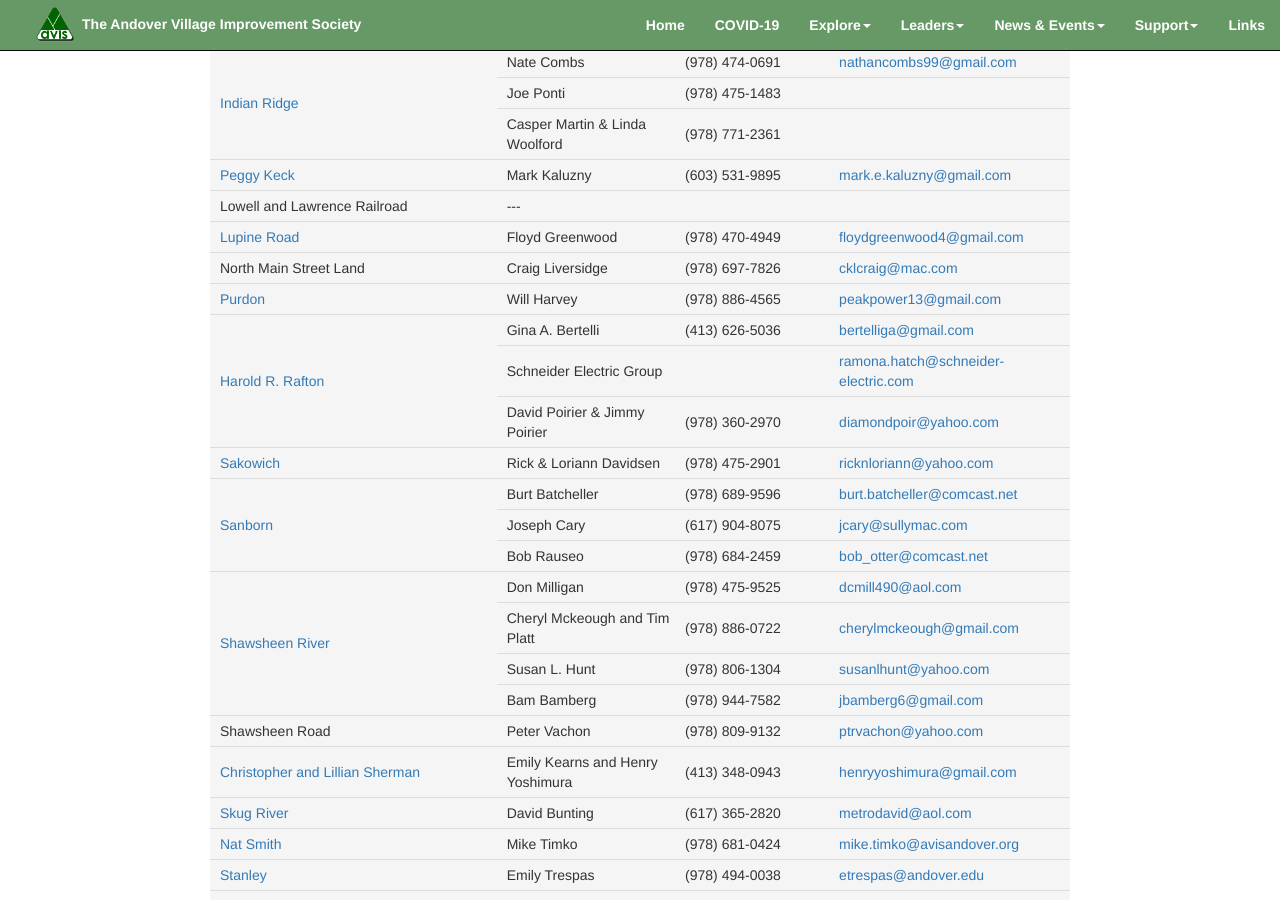
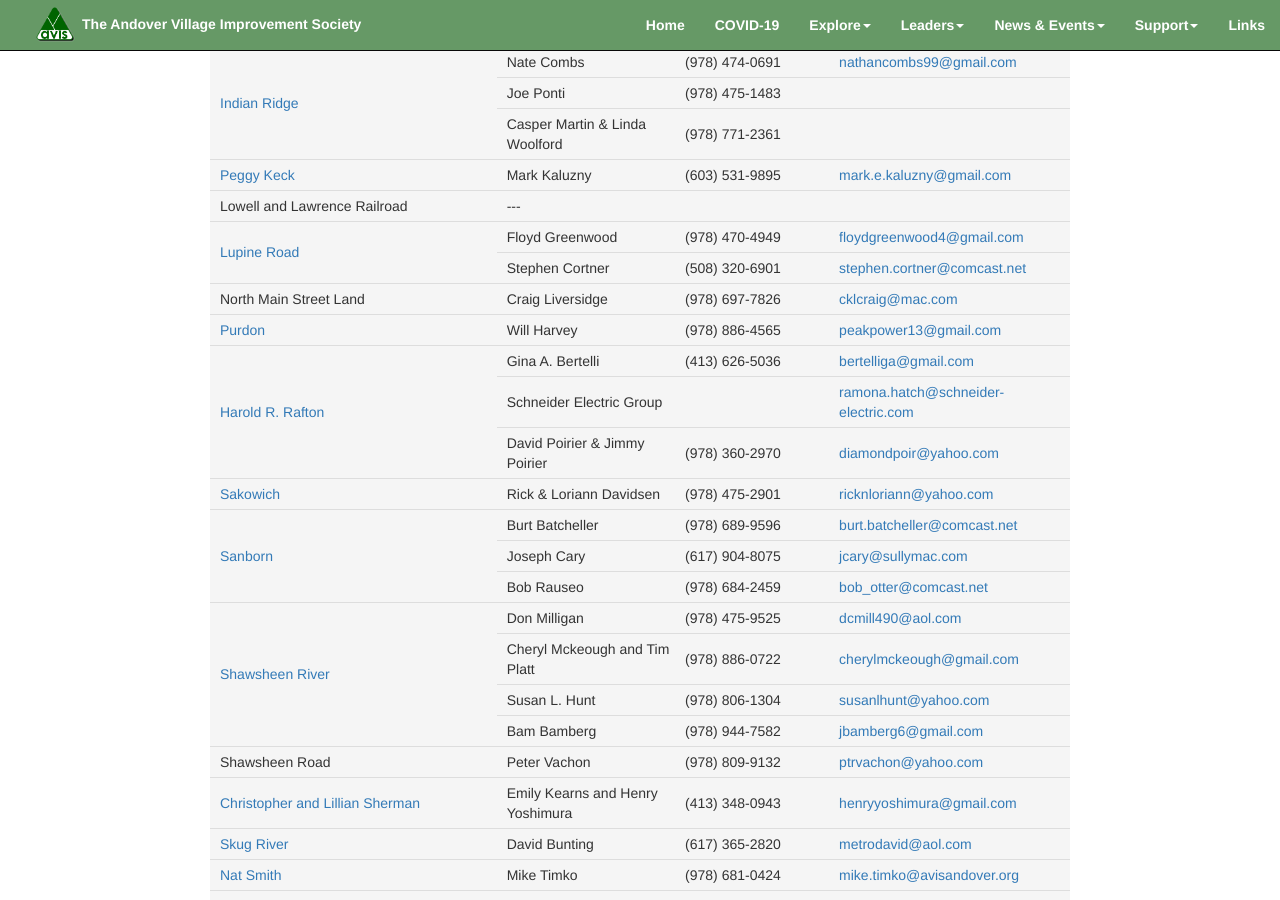
Before and after one commit to avisandover/avis-website, a Jekyll site: the page built from wardens.html, in a window 1280 px wide and 900 px high, scrolled down 1489 px. Built offline with Jekyll 4.4.1, drawn with Linux system fonts in a browser that asks for light colours; nearby versions of some CDN libraries.

Commit message:
New warden

```diff
--- a/lupine.html
+++ b/lupine.html
@@ -36,4 +36,9 @@ title: AVIS Reservations - Lupine Reservation
     <a href="mailto:floydgreenwood4@gmail.com">floydgreenwood4@gmail.com</a>
     (978) 470-4949<br>
   </p>
+  <p>
+    Stephen Cortner<br>
+    <a href="mailto:stephen.cortner@comcast.net">stephen.cortner@comcast.net</a>
+    (508) 320-6901<br>
+  </p>
 </div>
--- a/wardens.html
+++ b/wardens.html
@@ -257,10 +257,15 @@ title: AVIS Wardens
         <td></td>
       </tr>
       <tr>
-        <td><a href="/lupine.html">Lupine Road</a></td>
+        <td rowspan="2"><a href="/lupine.html">Lupine Road</a></td>
         <td>Floyd Greenwood </td>
         <td>(978) 470-4949</td>
         <td><a href="mailto:floydgreenwood4@gmail.com">floydgreenwood4@gmail.com</a></td>
+      </tr>
+      <tr>
+        <td>Stephen Cortner</td>
+        <td>(508) 320-6901</td>
+        <td><a href="mailto:stephen.cortner@comcast.net">stephen.cortner@comcast.net</a></td>
       </tr>
       <tr>
         <td>North Main Street Land</td>
```
